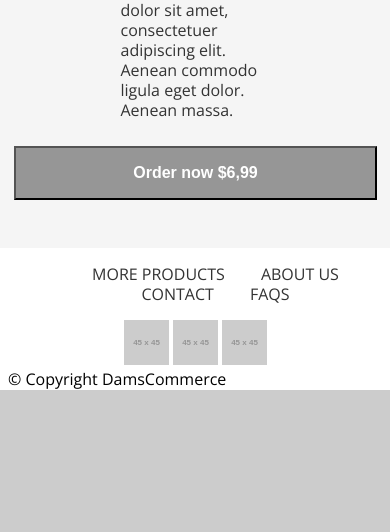
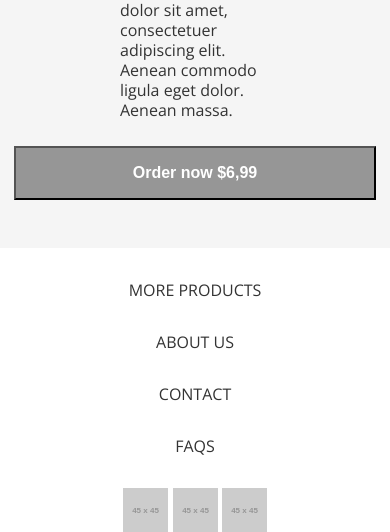
Before and after one commit to alianza/One-page-shop-template, a PHP site: page /index.html in a window 390 px wide. Shown: the part 2830-3362 px from the top of the page. Before the commit the page ends 3220 px from the top, so only its background shows below. Run offline with PHP 8.4, Linux system fonts and the light colour scheme; grey boxes labelled with a size stand in for pictures from a placeholder-image service; some libraries are stand-ins or nearby versions.

Commit message:
Removed minimum site size, and added company info list wrapping

```diff
--- a/css/style.css
+++ b/css/style.css
@@ -1,6 +1,6 @@
 body, html {
 /*    Minimal width of site*/
-    min-width: 375px;
+/*    min-width: 375px;*/
     font-family: 'Open Sans', sans-serif;
     line-height: 1.25;
 }
@@ -41,7 +41,7 @@ p, h1, h2, li{
     top: 100px;
     width: 100%;
 /*    minimal with of site*/
-    min-width: 375px;
+/*    min-width: 375px;*/
     transform: translate(-50%, -50%);
     left: 50%;
     top: 50%;
@@ -176,11 +176,17 @@ ul{
     text-align: center;
 
 }
-li {
+.link_list_item {
     display: inline;
     padding: 1em;
     text-decoration: none;
     color: #333;
+}
+
+@media (max-width: 800px) {
+    .link_list_item {
+  display: block;
+    }
 }
 
 a {
@@ -200,6 +206,10 @@ a:visited {
 #footer_div {
 }
 
+#footer_company {
+    margin-right: 40px;
+}
+
 #copyright {
     margin-left: 8px;
 }
```
